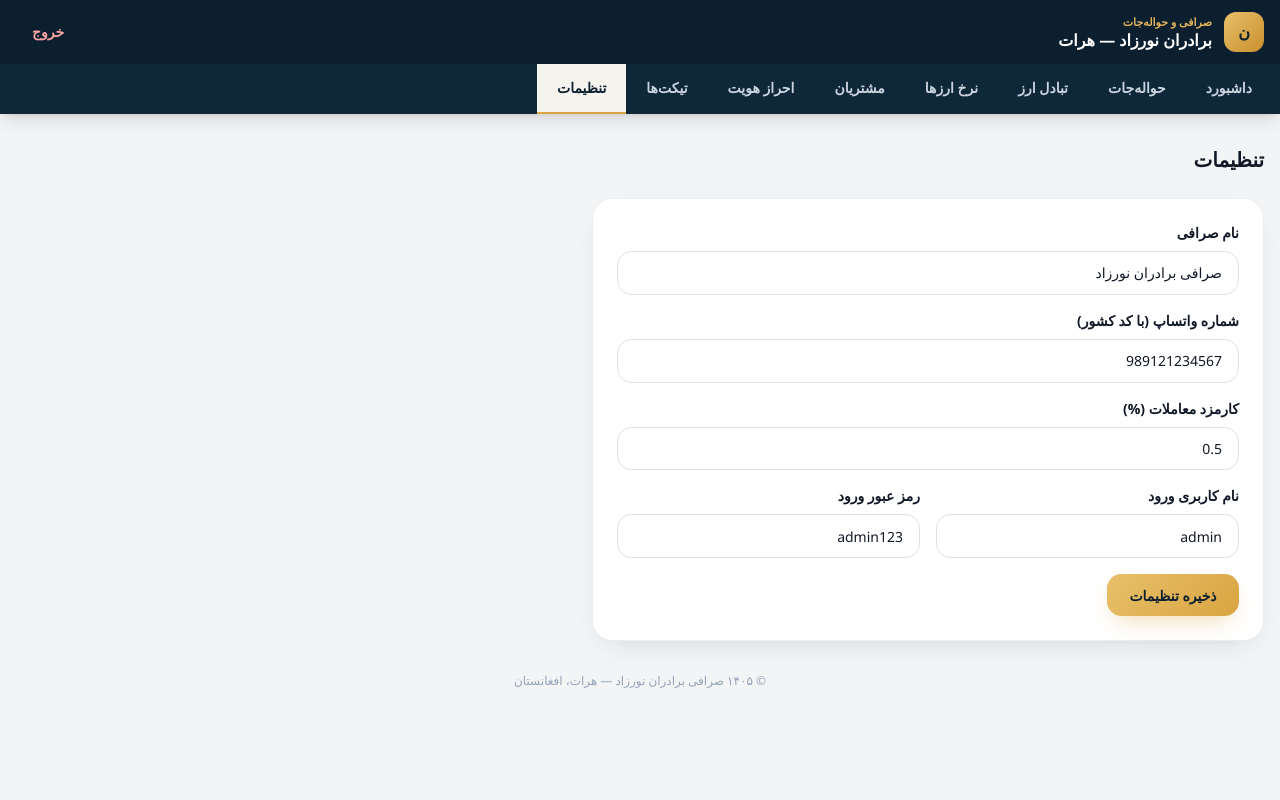
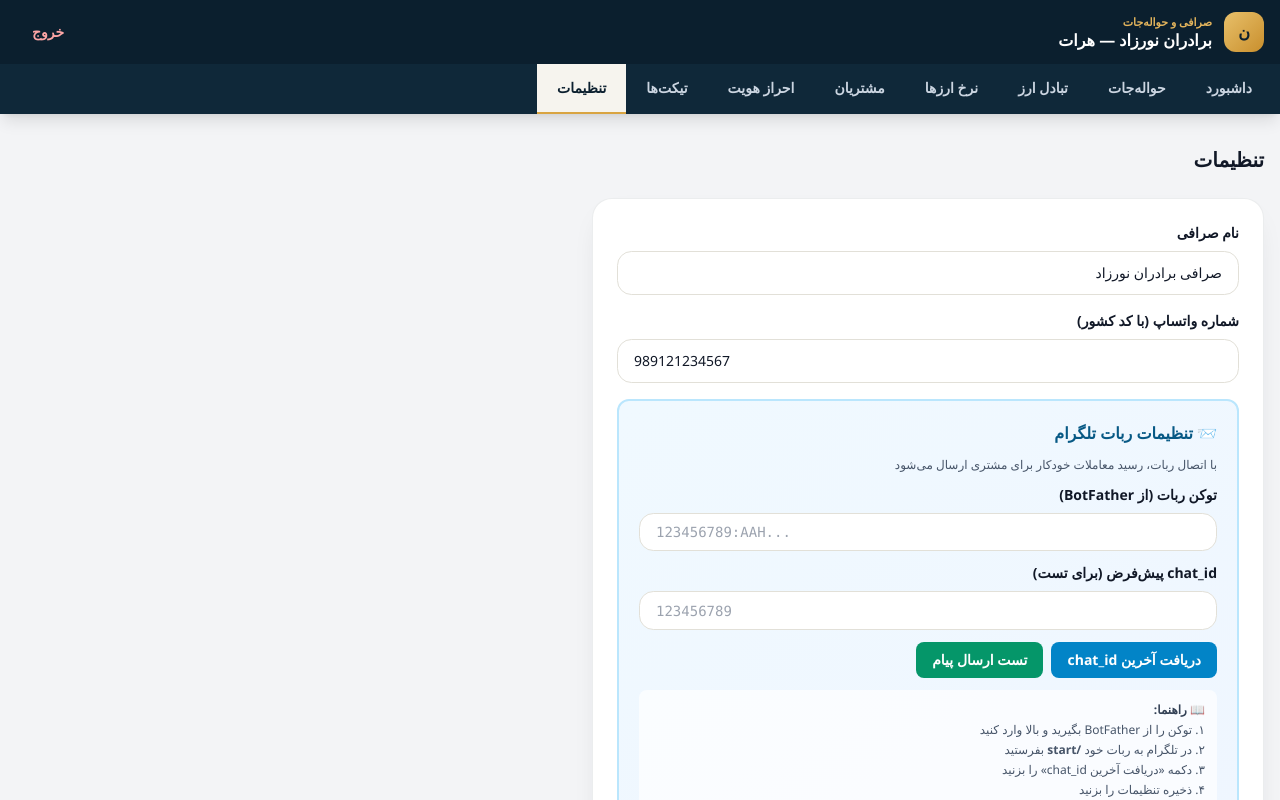
Before and after one commit to nasirahmadrahmati19-hue/exchange-admin, a Next.js app: page /dashboard/settings in a window 1280 px wide. Shown: the top 800 px of the page. Built offline with nearby package versions, Linux system fonts and the light colour scheme; sample sign-in values are in the browser's storage; a small style sheet from the web is missing.

Commit message:
Refactor settings page and improve input handling

```diff
--- a/app/dashboard/settings/page.tsx
+++ b/app/dashboard/settings/page.tsx
@@ -1,30 +1,36 @@
 "use client";
 
 import { useEffect, useState } from "react";
+import { sendTelegram, getLastChatId } from "../lib/telegram";
 
 export default function SettingsPage() {
   const [s, setS] = useState({
     siteName: "صرافی برادران نورزاد",
     whatsappPhone: "989121234567",
+    telegramToken: "",
+    telegramChat: "",
     commission: "0.5",
     username: "admin",
-    password: "admin123"
+    password: "admin123",
   });
   const [saved, setSaved] = useState(false);
+  const [tgMsg, setTgMsg] = useState("");
+  const [tgLoading, setTgLoading] = useState(false);
   const [missing, setMissing] = useState<string[]>([]);
   const [error, setError] = useState("");
 
   useEffect(() => {
     const v = localStorage.getItem("db_settings");
     if (v) {
-      try { setS({ ...s, ...JSON.parse(v) }); } catch {}
+      try { setS(prev => ({ ...prev, ...JSON.parse(v) })); } catch {}
     }
   }, []);
 
   const update = (patch: any) => {
-    setS({ ...s, ...patch });
+    setS(prev => ({ ...prev, ...patch }));
     setMissing([]);
     setError("");
+    setTgMsg("");
   };
 
   const fc = (name: string) => `input ${missing.includes(name) ? "!border-red-500" : ""}`;
@@ -32,54 +38,152 @@ export default function SettingsPage() {
   const save = () => {
     const m: string[] = [];
     if (!s.siteName.trim()) m.push("نام صرافی");
-    if (!s.whatsappPhone.trim()) m.push("شماره واتساپ");
-    if (!s.username.trim()) m.push("نام کاربری ورود");
-    if (!s.password.trim()) m.push("رمز عبور ورود");
-    if (!s.commission.trim() || isNaN(Number(s.commission))) m.push("کارمزد");
-    if (m.length > 0) {
+    if (!s.username.trim()) m.push("نام کاربری");
+    if (!s.password.trim()) m.push("رمز عبور");
+    if (m.length) {
       setMissing(m);
-      setError("لطفاً این فیلدها را درست پر کنید: " + m.join("، "));
+      setError("لطفاً این فیلدها را پر کنید: " + m.join("، "));
       return;
     }
     setMissing([]);
     setError("");
     localStorage.setItem("db_settings", JSON.stringify(s));
     setSaved(true);
-    setTimeout(() => setSaved(false), 2000);
+    setTimeout(() => setSaved(false), 2500);
+  };
+
+  const testTg = async () => {
+    if (!s.telegramToken.trim()) {
+      setTgMsg("❌ اول توکن ربات را وارد کنید");
+      return;
+    }
+    if (!s.telegramChat.trim()) {
+      setTgMsg("❌ اول chat_id را وارد یا دریافت کنید");
+      return;
+    }
+    setTgLoading(true);
+    setTgMsg("⏳ در حال ارسال...");
+    const text = `✅ <b>تست موفق</b>\n\nربات تلگرام صرافی <b>${s.siteName}</b> با موفقیت وصل شد.\n\nاز این پس رسید معاملات به صورت خودکار برای مشتریان ارسال می‌شود.`;
+    const ok = await sendTelegram(s.telegramToken, s.telegramChat, text);
+    setTgMsg(ok ? "✅ پیام تست به ربات ارسال شد" : "❌ ارسال نشد؛ توکن یا chat_id را بررسی کنید");
+    setTgLoading(false);
+  };
+
+  const getChat = async () => {
+    if (!s.telegramToken.trim()) {
+      setTgMsg("❌ اول توکن ربات را وارد و ذخیره کنید");
+      return;
+    }
+    setTgLoading(true);
+    setTgMsg("⏳ در حال دریافت chat_id...");
+    const id = await getLastChatId(s.telegramToken);
+    if (id) {
+      setS(prev => ({ ...prev, telegramChat: id }));
+      setTgMsg(`✅ chat_id دریافت شد: ${id} — حالا ذخیره تنظیمات را بزنید`);
+    } else {
+      setTgMsg("❌ chat_id پیدا نشد. اول در تلگرام به ربات /start بفرستید، سپس دوباره امتحان کنید");
+    }
+    setTgLoading(false);
   };
 
   return (
     <div className="space-y-6">
       <h1 className="text-xl font-extrabold">تنظیمات</h1>
       <div className="card p-6 max-w-2xl space-y-4">
+
         <div>
           <label className="block text-sm font-bold mb-2">نام صرافی</label>
           <input className={fc("نام صرافی")} value={s.siteName} onChange={e => update({ siteName: e.target.value })} />
         </div>
+
         <div>
           <label className="block text-sm font-bold mb-2">شماره واتساپ (با کد کشور)</label>
-          <input className={fc("شماره واتساپ")} value={s.whatsappPhone} onChange={e => update({ whatsappPhone: e.target.value })} />
+          <input className="input" dir="ltr" value={s.whatsappPhone} onChange={e => update({ whatsappPhone: e.target.value })} placeholder="989123456789" />
         </div>
+
+        {/* بخش تلگرام */}
+        <div className="rounded-xl border-2 border-sky-200 bg-gradient-to-br from-sky-50 to-blue-50 p-5 space-y-3">
+          <p className="font-extrabold text-sky-800 text-base">📨 تنظیمات ربات تلگرام</p>
+          <p className="text-xs text-slate-600">با اتصال ربات، رسید معاملات خودکار برای مشتری ارسال می‌شود</p>
+
+          <div>
+            <label className="block text-sm font-bold mb-2">توکن ربات (از BotFather)</label>
+            <input
+              className="input font-mono text-xs"
+              dir="ltr"
+              placeholder="123456789:AAH..."
+              value={s.telegramToken}
+              onChange={e => update({ telegramToken: e.target.value })}
+            />
+          </div>
+
+          <div>
+            <label className="block text-sm font-bold mb-2">chat_id پیش‌فرض (برای تست)</label>
+            <input
+              className="input font-mono text-xs"
+              dir="ltr"
+              placeholder="123456789"
+              value={s.telegramChat}
+              onChange={e => update({ telegramChat: e.target.value })}
+            />
+          </div>
+
+          <div className="flex flex-wrap gap-2">
+            <button
+              className="px-4 py-2 rounded-lg bg-sky-600 text-white text-sm font-bold hover:bg-sky-700 disabled:opacity-50"
+              onClick={getChat}
+              disabled={tgLoading}
+            >
+              دریافت آخرین chat_id
+            </button>
+            <button
+              className="px-4 py-2 rounded-lg bg-emerald-600 text-white text-sm font-bold hover:bg-emerald-700 disabled:opacity-50"
+              onClick={testTg}
+              disabled={tgLoading}
+            >
+              تست ارسال پیام
+            </button>
+          </div>
+
+          {tgMsg && (
+            <div className={`text-sm font-bold rounded-lg p-3 ${tgMsg.startsWith("✅") ? "bg-emerald-100 text-emerald-700" : tgMsg.startsWith("❌") ? "bg-red-100 text-red-700" : "bg-blue-100 text-blue-700"}`}>
+              {tgMsg}
+            </div>
+          )}
+
+          <div className="bg-white/70 rounded-lg p-3 text-xs text-slate-600 space-y-1">
+            <p className="font-bold text-slate-700 mb-1">📖 راهنما:</p>
+            <p>۱. توکن را از BotFather بگیرید و بالا وارد کنید</p>
+            <p>۲. در تلگرام به ربات خود <b>/start</b> بفرستید</p>
+            <p>۳. دکمه «دریافت آخرین chat_id» را بزنید</p>
+            <p>۴. ذخیره تنظیمات را بزنید</p>
+            <p>۵. دکمه «تست ارسال» را بزنید</p>
+          </div>
+        </div>
+
         <div>
           <label className="block text-sm font-bold mb-2">کارمزد معاملات (%)</label>
-          <input className={fc("کارمزد")} value={s.commission} onChange={e => update({ commission: e.target.value })} />
+          <input className="input" value={s.commission} onChange={e => update({ commission: e.target.value })} />
         </div>
+
         <div className="grid grid-cols-2 gap-4">
           <div>
             <label className="block text-sm font-bold mb-2">نام کاربری ورود</label>
-            <input className={fc("نام کاربری ورود")} value={s.username} onChange={e => update({ username: e.target.value })} />
+            <input className={fc("نام کاربری")} value={s.username} onChange={e => update({ username: e.target.value })} />
           </div>
           <div>
             <label className="block text-sm font-bold mb-2">رمز عبور ورود</label>
-            <input className={fc("رمز عبور ورود")} value={s.password} onChange={e => update({ password: e.target.value })} />
+            <input className={fc("رمز عبور")} value={s.password} onChange={e => update({ password: e.target.value })} />
           </div>
         </div>
+
         {error && (
           <div className="bg-red-50 text-red-600 text-sm rounded-xl p-3 border border-red-200">{error}</div>
         )}
+
         <div className="flex items-center gap-3">
           <button className="btn-gold" onClick={save}>ذخیره تنظیمات</button>
-          {saved && <span className="text-emerald-600 text-sm font-bold">ذخیره شد</span>}
+          {saved && <span className="text-emerald-600 text-sm font-bold">✓ ذخیره شد</span>}
         </div>
       </div>
     </div>
```
